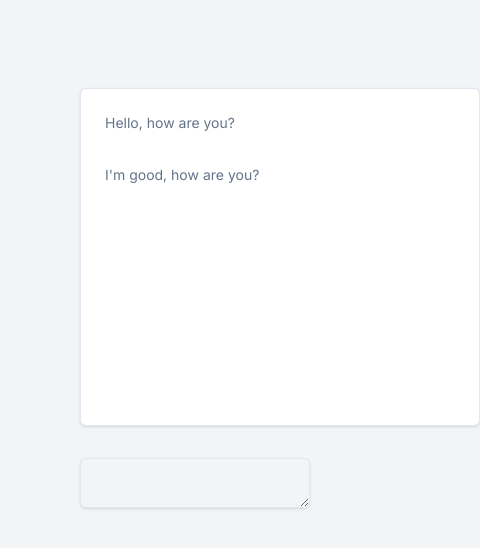
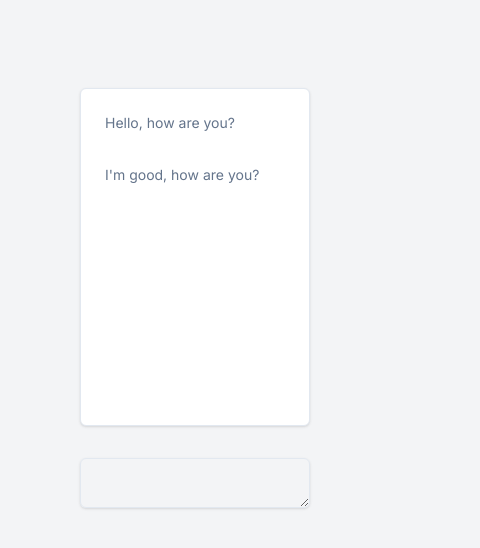
Before and after one commit to zzylar/howie.ai, a Next.js app: page /chat in a window 390 px wide. Shown: the top 548 px of the page, 480 px wide, since content can reach past the window. Built offline with nearby package versions, Linux system fonts and the light colour scheme.

Commit message:
fix mobile styling

```diff
--- a/src/components/GptChatWindow.tsx
+++ b/src/components/GptChatWindow.tsx
@@ -25,7 +25,7 @@ const GptChatWindow: React.FC<Props> = ({ messages }) => {
 
   return (
     <>
-      <Card className="w-full min-w-[400px] max-h-[40vh] min-h-[40vh] overflow-auto">
+      <Card className="w-full min-w-m max-h-[40vh] min-h-[40vh] overflow-auto">
         {messages.map((message, index) => (
           <CardContent key={index} className={`lg:px-20 pt-6 text-left text-sm`}>
             <CardTitle>{message.role}</CardTitle>
```
